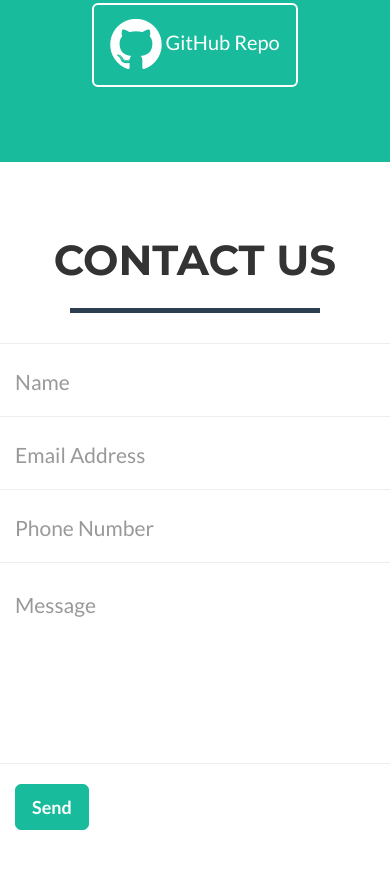
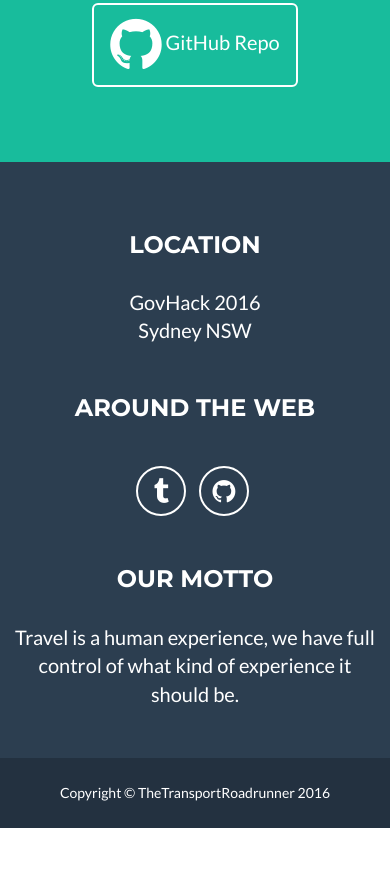
Before and after one commit to TransportHotspots/transporthotspots.github.io, a website: page index.html in a window 390 px wide. Shown: the part 2933-3804 px from the top of the page. After the commit the page ends 3761 px from the top, so only its background shows below. Drawn offline with nearby package versions, Linux system fonts and the light colour scheme.

Commit message:
Removed unused section and updated API image.

```diff
--- a/index.html
+++ b/index.html
@@ -213,61 +213,6 @@
         </div>
     </section>
 
-    <!-- Contact Section -->
-    <section id="contact">
-        <div class="container">
-            <div class="row">
-                <div class="col-lg-12 text-center">
-                    <h2>Contact Us</h2>
-                    <hr class="star-primary">
-                </div>
-            </div>
-            <div class="row">
-                <div class="col-lg-8 col-lg-offset-2">
-                    <!-- To configure the contact form email address, go to mail/contact_me.php and update the email address in the PHP file on line 19. -->
-                    <!-- The form should work on most web servers, but if the form is not working you may need to configure your web server differently. -->
-                    <form name="sentMessage" id="contactForm" novalidate>
-                        <div class="row control-group">
-                            <div class="form-group col-xs-12 floating-label-form-group controls">
-                                <label>Name</label>
-                                <input type="text" class="form-control" placeholder="Name" id="name" required data-validation-required-message="Please enter your name.">
-                                <p class="help-block text-danger"></p>
-                            </div>
-                        </div>
-                        <div class="row control-group">
-                            <div class="form-group col-xs-12 floating-label-form-group controls">
-                                <label>Email Address</label>
-                                <input type="email" class="form-control" placeholder="Email Address" id="email" required data-validation-required-message="Please enter your email address.">
-                                <p class="help-block text-danger"></p>
-                            </div>
-                        </div>
-                        <div class="row control-group">
-                            <div class="form-group col-xs-12 floating-label-form-group controls">
-                                <label>Phone Number</label>
-                                <input type="tel" class="form-control" placeholder="Phone Number" id="phone" required data-validation-required-message="Please enter your phone number.">
-                                <p class="help-block text-danger"></p>
-                            </div>
-                        </div>
-                        <div class="row control-group">
-                            <div class="form-group col-xs-12 floating-label-form-group controls">
-                                <label>Message</label>
-                                <textarea rows="5" class="form-control" placeholder="Message" id="message" required data-validation-required-message="Please enter a message."></textarea>
-                                <p class="help-block text-danger"></p>
-                            </div>
-                        </div>
-                        <br>
-                        <div id="success"></div>
-                        <div class="row">
-                            <div class="form-group col-xs-12">
-                                <button type="submit" class="btn btn-success btn-lg">Send</button>
-                            </div>
-                        </div>
-                    </form>
-                </div>
-            </div>
-        </div>
-    </section>
-
     <!-- Footer -->
     <footer class="text-center">
         <div class="footer-above">
@@ -412,10 +357,9 @@
                 <div class="row">
                     <div class="col-lg-8 col-lg-offset-2">
                         <div class="modal-body">
-                            <h2>Many Usage to our API</h2>
+                            <h2>Potential usages to our API</h2>
                             <hr class="star-primary">
-                            <img src="img/portfolio/under_construction.png" class="img-responsive img-centered" alt="">
-                            <p>TRAIN FAILURE AHEAD....PLEASE HOLD</p>
+                            <img src="img/api_flow.png" class="img-responsive img-centered" alt="">
                             <button type="button" class="btn btn-default" data-dismiss="modal"><i class="fa fa-times"></i> Close</button>
                         </div>
                     </div>
```
Also changed, not shown: img/api_flow.png (added).
